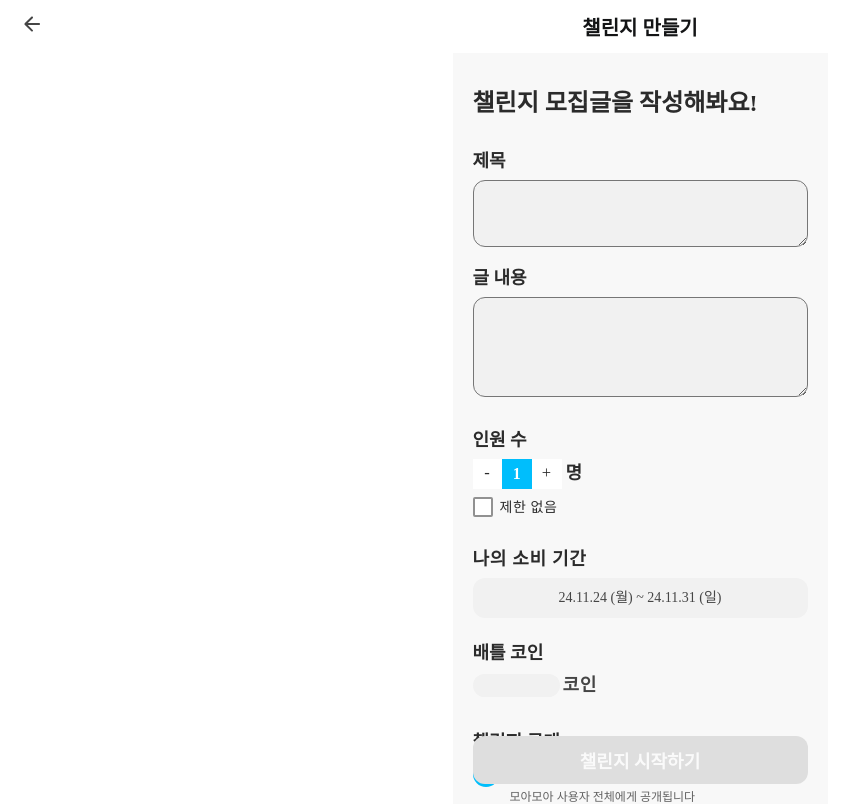
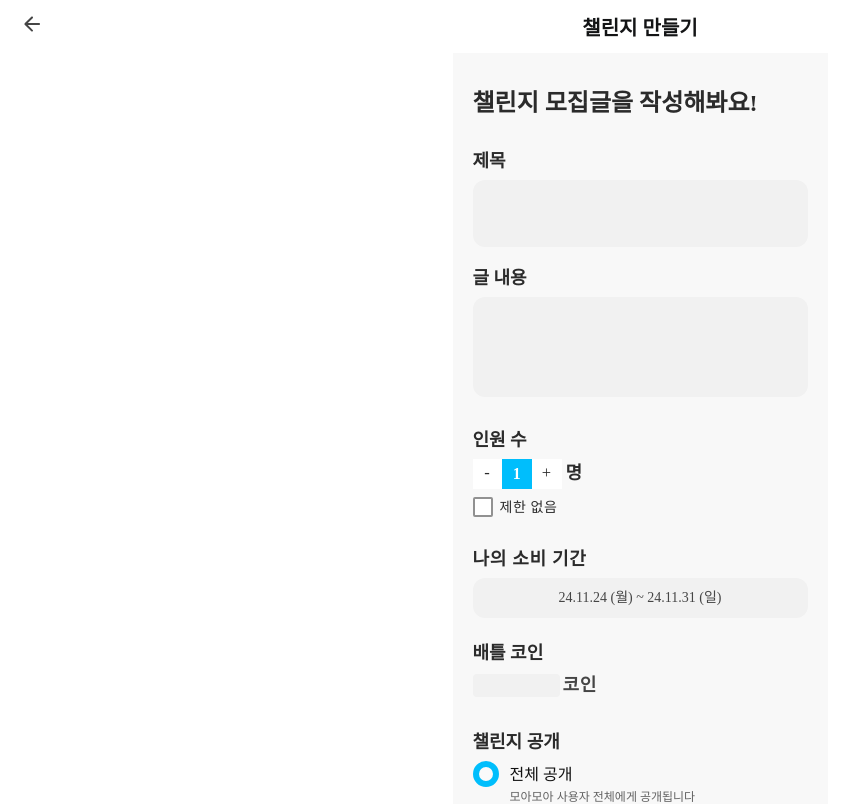
Before and after one commit to holdn2/MoaMoa-Frontend-Individual, a React (Vite) app: page /challenge in a window 1280 px wide. Shown: the top 804 px of the page, without its empty margins (0-847 px from the left). Built offline with nearby package versions, Linux system fonts and the light colour scheme; a web font is replaced by a local one.

Commit message:
챌린지 만들기 페이지 스타일링 수정.

```diff
--- a/src/pages/Collect/AddChallenge.jsx
+++ b/src/pages/Collect/AddChallenge.jsx
@@ -21,7 +21,7 @@ const AddChallenge = () => {
   const disabled =
     !watch("title") || !watch("content") || !watch("coin") || isSubmitting;
   return (
-    <form onSubmit={handleSubmit((data) => console(data))}>
+    <form onSubmit={handleSubmit((data) => console.log(data))}>
       <Header pageName={pageName} />
       <div className={styles.wrapper}>
         <h1>챌린지 모집글을 작성해봐요!</h1>
@@ -103,7 +103,6 @@ const AddChallenge = () => {
           challengeClicked={challengeClicked}
           setChallengeClicked={setChallengeClicked}
         />
-      </div>
         <div className={styles.challengeBtn}>
           <PrimaryButton
             type="submit"
@@ -112,6 +111,7 @@ const AddChallenge = () => {
             children="챌린지 시작하기"
           />
         </div>
+      </div>
     </form>
   );
 };
--- a/src/pages/Collect/AddChallenge.module.css
+++ b/src/pages/Collect/AddChallenge.module.css
@@ -6,7 +6,7 @@
   width: 100%;
   height: auto;
   max-width: 375px;
-  padding: 30px 20px 135px 20px;
+  padding: 30px 20px 16px 20px;
   margin: 0 auto;
   background-color: #f8f8f8;
   position: relative;
@@ -20,6 +20,9 @@ h1 {
   font-weight: 700;
   line-height: normal;
   margin-bottom: 28px;
+}
+textarea {
+  all: unset;
 }
 
 .inputContainer {
@@ -45,7 +48,7 @@ h1 {
   border-radius: 12px;
   background: var(--Grey-70, #f1f1f1);
   color: var(--Grey-800, #2b2b2b);
-  text-align: center;
+  text-align: start;
   font-family: Pretendard;
   font-size: 18px;
   font-style: normal;
@@ -60,7 +63,7 @@ h1 {
   border-radius: 12px;
   background: var(--Grey-70, #f1f1f1);
   color: var(--Grey-700, #454545);
-  text-align: center;
+  text-align: start;
   font-family: Pretendard;
   font-size: 18px;
   font-style: normal;
@@ -71,11 +74,11 @@ h1 {
   width: 87px;
   height: 23px;
   flex-shrink: 0;
-  border-radius: 12px;
+  border-radius: 4px;
   background: var(--Grey-70, #f1f1f1);
   margin-right: 3px;
   color: var(--Grey-700, #454545);
-  text-align: end;
+  text-align: center;
   font-family: Pretendard;
   font-size: 18px;
   font-style: normal;
@@ -222,8 +225,9 @@ h1 {
 
 .challengeBtn {
   display: flex;
+  margin-top: 77px;
   justify-content: center;
-  position: fixed;
+  /* position: fixed; */
   width: 100%;
-  bottom: 16px;
+  /* bottom: 16px; */
 }
```
Also changed, not shown: 1 other file (tests, documents, lock files or other folders). Lines whose indentation alone changed are shown as unchanged.
